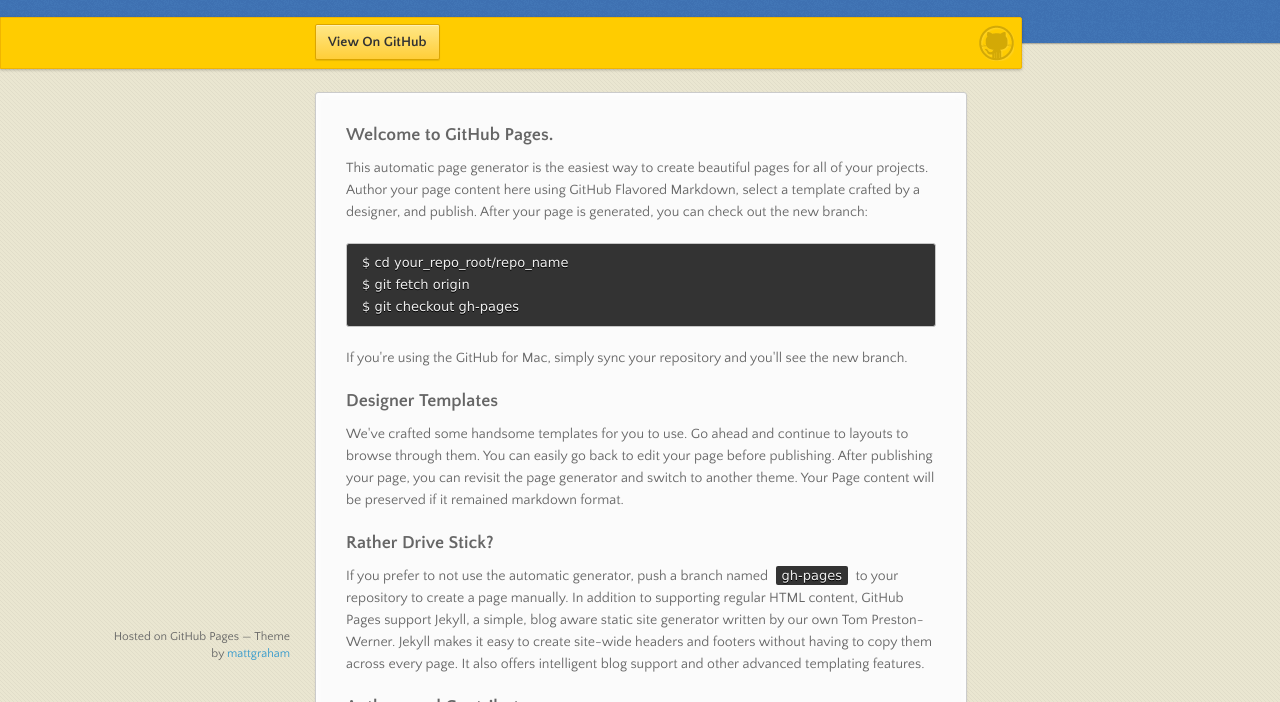
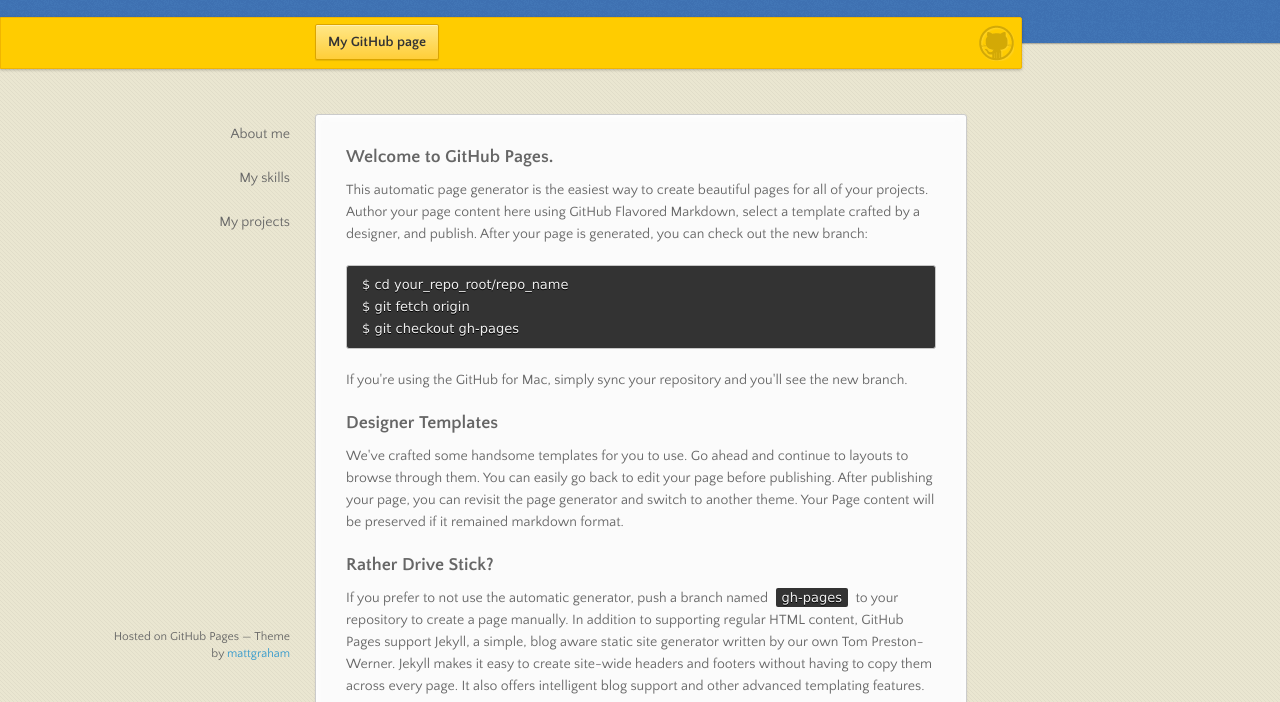
Before and after one commit to xHasKx/xhaskx.github.com, a plain HTML site: page index.html in a window 1280 px wide. Shown: the part 98-800 px from the top of the page. Drawn offline with nearby package versions, Linux system fonts and the light colour scheme.

Commit message:
changed index.html to intermediate state

```diff
--- a/index.html
+++ b/index.html
@@ -1,9 +1,9 @@
 <!doctype html>
 <html>
-  <head>
+  <head>z
     <meta charset="utf-8">
     <meta http-equiv="X-UA-Compatible" content="chrome=1">
-    <title>The personal page of Alexander Kiranov by xHasKx</title>
+    <title>The personal page of Alexander Kiranov</title>
     <link rel="stylesheet" href="stylesheets/styles.css">
     <link rel="stylesheet" href="stylesheets/pygment_trac.css">
     <script src="https://ajax.googleapis.com/ajax/libs/jquery/1.7.1/jquery.min.js"></script>
@@ -24,15 +24,23 @@
       <div id="banner">
         <span id="logo"></span>
 
-        <a href="https://github.com/xHasKx" class="button fork"><strong>View On GitHub</strong></a>
+        <a href="https://github.com/xHasKx" class="button fork"><strong>My GitHub page</strong></a>
       </div><!-- end banner -->
 
     <div class="wrapper">
       <nav>
-        <ul></ul>
+        <ul>About me</ul>
+        <ul>My skills</ul>
+        <ul>My projects</ul>
       </nav>
       <section>
         <h3>Welcome to GitHub Pages.</h3>
+
+<!--
+<a href="https://github.com/xHasKx/AsyncSender">Async sender tool</a>
+<a href="https://github.com/xHasKx/CSharp.Controls.Graph.Chart">Chart Component</a>
+<a href="https://github.com/xHasKx/WialonIPSEmulator">Wialon IPS Emulator</a>
+-->
 
 <p>This automatic page generator is the easiest way to create beautiful pages for all of your projects. Author your page content here using GitHub Flavored Markdown, select a template crafted by a designer, and publish. After your page is generated, you can check out the new branch:</p>
 
```
